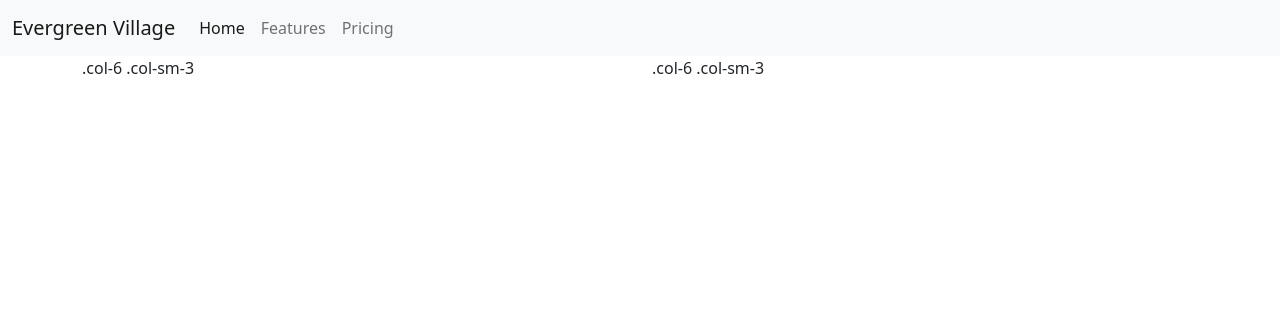
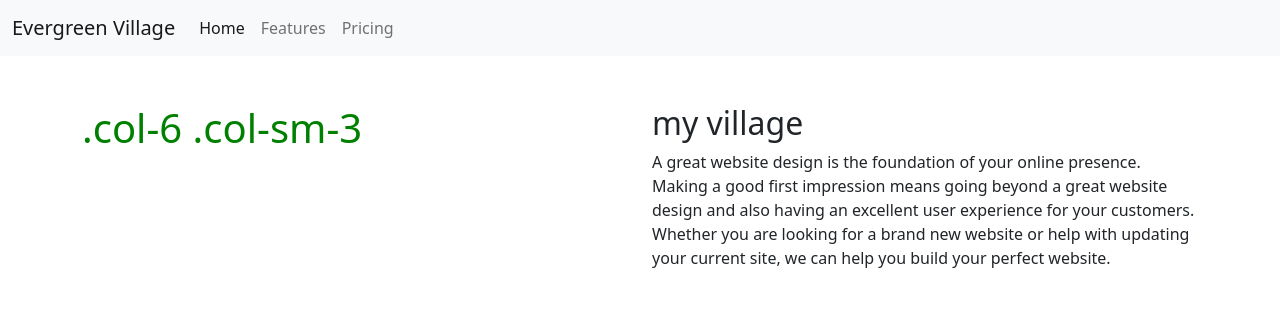
Before and after one commit to Tito-74/Neighborhood-App, a Django app: page / in a window 1280 px wide. Shown: the top 316 px of the page. Run offline with Django 3.2, Linux system fonts and the light colour scheme; some libraries are stand-ins or nearby versions.

Commit message:
includeing css

```diff
--- a/neighborhood/settings.py
+++ b/neighborhood/settings.py
@@ -11,6 +11,7 @@ https://docs.djangoproject.com/en/3.2/ref/settings/
 """
 
 from pathlib import Path
+import os
 
 # Build paths inside the project like this: BASE_DIR / 'subdir'.
 BASE_DIR = Path(__file__).resolve().parent.parent
@@ -64,6 +65,7 @@ TEMPLATES = [
                 'django.template.context_processors.request',
                 'django.contrib.auth.context_processors.auth',
                 'django.contrib.messages.context_processors.messages',
+                'django.template.context_processors.media',
             ],
         },
     },
--- /dev/null
+++ b/neighborhood_App/static/css/style.css
@@ -0,0 +1,4 @@
+h1
+{
+  color: green;
+}
--- a/neighborhood_App/templates/base.html
+++ b/neighborhood_App/templates/base.html
@@ -1,4 +1,5 @@
 {% load bootstrap3 %}
+{% load static %}
 <!DOCTYPE html>
 <html>
 <head>
@@ -11,6 +12,7 @@
   {% endif %}
 
   {% block styles %}
+  <link rel="stylesheet" href="{% static 'css/style.css' %}">
   <link href="https://cdn.jsdelivr.net/npm/bootstrap@5.0.2/dist/css/bootstrap.min.css" rel="stylesheet" integrity="sha384-EVSTQN3/azprG1Anm3QDgpJLIm9Nao0Yz1ztcQTwFspd3yD65VohhpuuCOmLASjC" crossorigin="anonymous">
   {% endblock %}
 
--- a/neighborhood_App/templates/index.html
+++ b/neighborhood_App/templates/index.html
@@ -1,12 +1,21 @@
 {%extends 'base.html'%}
+
 
 {% block content %}
 {{block.super}}
 
 <div class="container">
     <div class="row">
-      <div class="col-6 col-sm-6">.col-6 .col-sm-3</div>
-      <div class="col-6 col-sm-6">.col-6 .col-sm-3</div>
+      <div class="col-6 col-sm-6 mt-5">
+          <h1>.col-6 .col-sm-3</h1>
+
+      </div>
+      <div class="col-6 col-sm-6 mt-5">
+          <h2> my village </h2>
+          <p>A great website design is the foundation of your online presence. Making a good first impression means going beyond a great website design and also having an excellent user experience for your customers.
+
+            Whether you are looking for a brand new website or help with updating your current site, we can help you build your perfect website.</p>
+        </div>
     </div>
 </div>
 {% endblock %}
```
